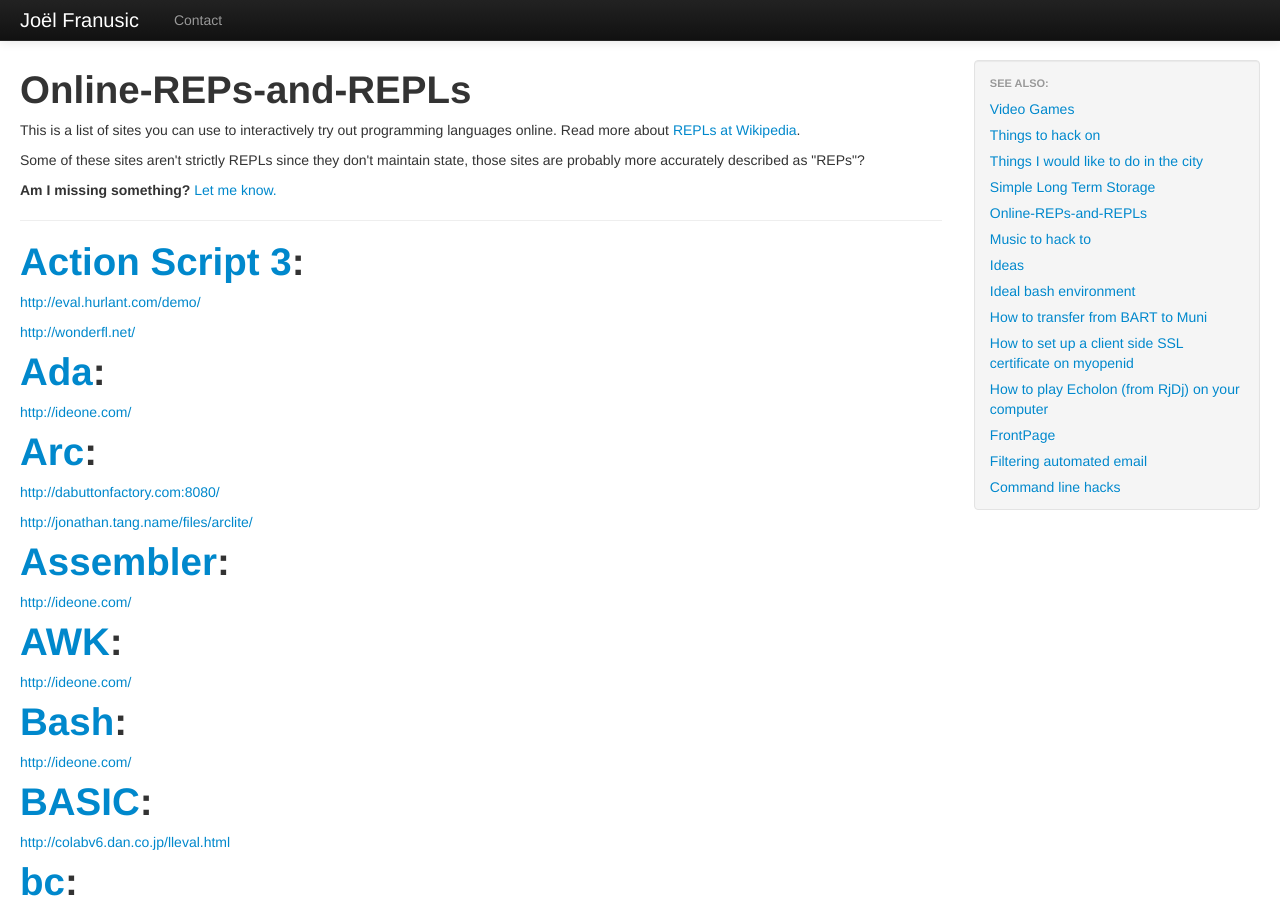
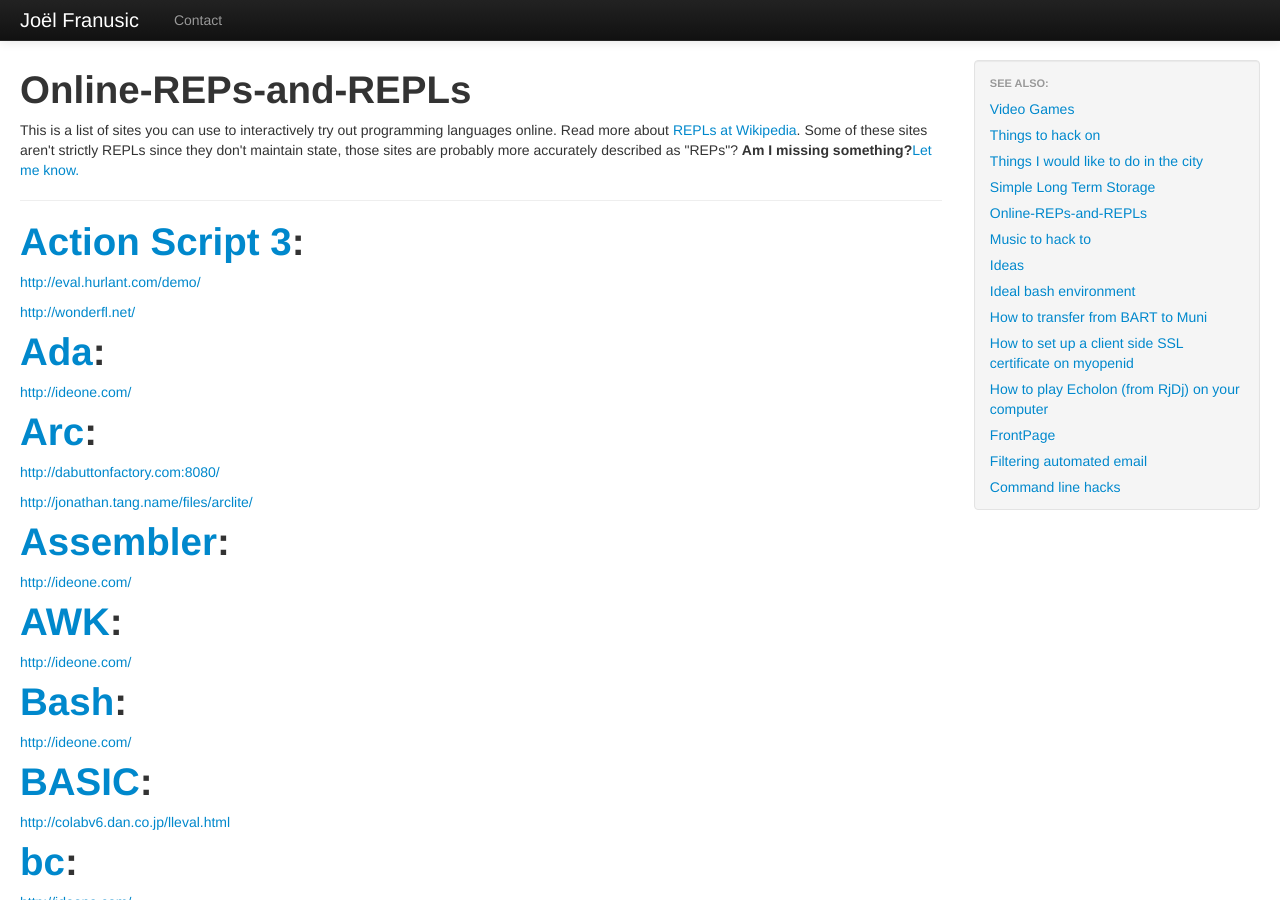
Before and after one commit to jpf/jpf.github.io, a Jekyll site: the page built from _posts/2013-05-20-Online-REPs-and-REPLs.html, in a window 1280 px wide and 900 px high. Built offline with Jekyll 4.4.1, drawn with Linux system fonts in a browser that asks for light colours; nearby versions of some CDN libraries.

Commit message:
misc cleanup

```diff
--- a/_posts/2013-05-20-Online-REPs-and-REPLs.html
+++ b/_posts/2013-05-20-Online-REPs-and-REPLs.html
@@ -3,14 +3,14 @@
 layout: default
 permalink: Online-REPs-and-REPLs
 ---
-<p>This is a list of sites you can use to interactively try out programming languages online.&nbsp;Read more about <a href="http://en.wikipedia.org/wiki/REPL">REPLs at Wikipedia</a>.</p>
+This is a list of sites you can use to interactively try out programming languages online. Read more about <a href="http://en.wikipedia.org/wiki/REPL">REPLs at Wikipedia</a>.
 
-<p>Some of these sites aren't strictly REPLs since they don't maintain state, those sites are probably more&nbsp;accurately&nbsp;described as "REPs"?</p>
+Some of these sites aren't strictly REPLs since they don't maintain state, those sites are probably more accurately described as "REPs"?
 
-<p><strong>Am I missing something?</strong>
+<strong>Am I missing something?</strong><a href="/contact">Let me know.</a>
 
-<a href="http://www.google.com/recaptcha/mailhide/d?k=01vZkeTlPitS-V-koiqQeeuQ==&c=UGAiASU-MyPUi2JDbmVELEn0yA4DA_lk-GSVY0NHRT4=">Let me know.</a></p>
 <hr />
+
 <h1><strong><a href="http://en.wikipedia.org/wiki/Action_Script">Action Script 3</a>:</strong></h1>
 <p><a href="http://eval.hurlant.com/demo/">http://eval.hurlant.com/demo/</a></p>
 <p><a href="http://wonderfl.net/">http://wonderfl.net/</a></p>
@@ -42,7 +42,7 @@
 
 <h1>Bloop:</h1>
 <p><a href="http://repl.it/">http://repl.it/</a></p>
-&nbsp;
+
 <h1><strong><a href="http://en.wikipedia.org/wiki/Brainfuck">brainfuck</a>:</strong></h1>
 <p><a href="http://ideone.com/">http://ideone.com/</a></p>
 <p><a href="http://repl.it/">http://repl.it/</a></p>
@@ -67,14 +67,14 @@
 <p><a href="http://ideone.com/">http://ideone.com/</a></p>
 
 <h1><strong>CoffeeScript:</strong></h1>
-<p><a href="http://jashkenas.github.com/coffee-script/">http://jashkenas.github.com/coffee-script/</a>&nbsp;<span style="font-size:75%;">(Click "TRY COFFEESCRIPT")</span></p>
+<p><a href="http://jashkenas.github.com/coffee-script/">http://jashkenas.github.com/coffee-script/</a> <span style="font-size:75%;">(Click "TRY COFFEESCRIPT")</span></p>
 <p><a href="http://repl.it/">http://repl.it/</a></p>
 
 <h1><strong><a href="http://en.wikipedia.org/wiki/Common_Lisp">Common Lisp</a>:</strong></h1>
 <p><a href="http://ideone.com/">http://ideone.com/</a></p>
 <p><a href="http://biobike.org/">http://biobike.org/</a></p>
 <p><a href="http://colabv6.dan.co.jp/lleval.html">http://colabv6.dan.co.jp/lleval.html</a></p>
-<p><a href="http://www.solve-et-coagula.com/As3Lisp.html">http://www.solve-et-coagula.com/As3Lisp.html</a>&nbsp;(subset)</p>
+<p><a href="http://www.solve-et-coagula.com/As3Lisp.html">http://www.solve-et-coagula.com/As3Lisp.html</a> (subset)</p>
 
 <h1><a href="http://en.wikipedia.org/wiki/D_(programming_language)"><strong>D</strong></a><strong>:</strong></h1>
 <p><a href="http://codepad.org/">http://codepad.org/</a></p>
@@ -82,7 +82,7 @@
 
 <h1><strong><a href="http://en.wikipedia.org/wiki/Emacs_Lisp">Emacs Lisp</a>:</strong></h1>
 <p><a href="http://colabv6.dan.co.jp/lleval.html">http://colabv6.dan.co.jp/lleval.html</a></p>
-<h1>&nbsp;</h1>
+<h1> </h1>
 <h1>Emoticon:</h1>
 <p><a href="http://repl.it/">http://repl.it/</a></p>
 
@@ -133,13 +133,13 @@
 <p><a href="http://colabv6.dan.co.jp/lleval.html">http://colabv6.dan.co.jp/lleval.html</a></p>
 <p><a href="http://repl.it/">http://repl.it/</a></p>
 <p><a href="http://webshell.io">http://webshell.io</a></p>
-<h1>&nbsp;</h1>
+<h1> </h1>
 <h1>Kaffeine:</h1>
 <p><a href="http://repl.it/">http://repl.it/</a></p>
 
 <h1>LOLCODE:</h1>
 <p><a href="http://repl.it/">http://repl.it/</a></p>
-&nbsp;
+
 <h1><a href="http://en.wikipedia.org/wiki/L"><strong>Lua</strong></a><strong>:</strong></h1>
 <p><a href="http://codepad.org/">http://codepad.org/</a></p>
 <p><a href="http://ideone.com/">http://ideone.com/</a></p>
@@ -151,7 +151,7 @@
 
 <h1>Move:</h1>
 <p><a href="http://repl.it/">http://repl.it/</a></p>
-&nbsp;
+
 <h1><strong><a href="http://en.wikipedia.org/wiki/Nemerle">Nemerle</a>:</strong></h1>
 <p><a href="http://ideone.com/">http://ideone.com/</a></p>
 
```
Also changed, not shown: other parts of _posts/2013-05-20-Online-REPs-and-REPLs.html (+1 -1 lines).
